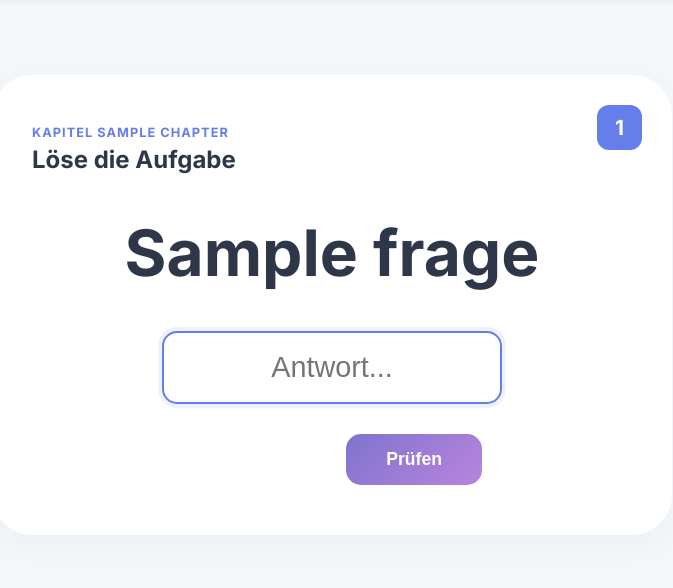
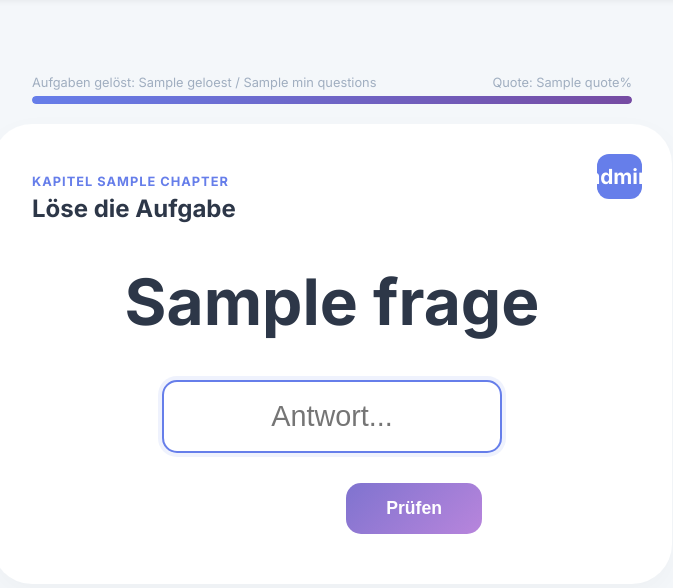
Before and after one commit to Ange1526/Mathelernapp, a Flask app: template templates/lektion.html in a window 1280 px wide. Shown: the part 65-653 px from the top of the page, without its empty margins (308-981 px from the left). Run offline with Flask 3, Linux system fonts and the light colour scheme; the template is opened without the code that fills it: most values are stand-ins (such as "Sample title", 1, 10 or a date in 2020).

Commit message:
Update lektion.html

```diff
--- a/templates/lektion.html
+++ b/templates/lektion.html
@@ -105,23 +105,83 @@
     .btn-check:active { transform: scale(0.98); }
 
     .is-correct { border: 3px solid #48BB78 !important; background-color: #F0FFF4 !important; }
-    .is-wrong { border: 3px solid #F56565 !important; background-color: #FFF5F5 !important; }
+    .is-wrong   { border: 3px solid #F56565 !important; background-color: #FFF5F5 !important; }
+
+    /* Fortschrittsbalken */
+    .progress-bar-wrapper {
+        width: 100%;
+        max-width: 600px;
+        margin-bottom: 20px;
+    }
+
+    .progress-meta {
+        display: flex;
+        justify-content: space-between;
+        font-size: 0.8rem;
+        color: #A0AEC0;
+        margin-bottom: 6px;
+    }
+
+    .progress-bar-bg {
+        background: #EDF2F7;
+        border-radius: 10px;
+        height: 8px;
+        overflow: hidden;
+    }
+
+    .progress-bar-fill {
+        height: 100%;
+        border-radius: 10px;
+        background: linear-gradient(135deg, #667EEA, #764BA2);
+        transition: width 0.4s ease;
+    }
+
+    /* Hinweis-Box */
+    .hint-box {
+        background: #FFFBEB;
+        border: 2px solid #F6E05E;
+        border-radius: 20px;
+        padding: 20px 25px;
+        margin-top: 25px;
+        text-align: left;
+    }
+
+    .hint-box-title {
+        font-weight: 700;
+        color: #744210;
+        margin-bottom: 8px;
+        font-size: 1rem;
+    }
+
+    .hint-box-text {
+        color: #975A16;
+        font-size: 0.95rem;
+        line-height: 1.5;
+    }
 </style>
 
 <div class="lektion-wrapper">
+
+    <!-- Fortschrittsbalken -->
+    <div class="progress-bar-wrapper">
+        <div class="progress-meta">
+            <span>Aufgaben gelöst: {{ geloest }} / {{ min_questions }}</span>
+            <span>Quote: {{ quote }}%</span>
+        </div>
+        <div class="progress-bar-bg">
+            <div class="progress-bar-fill" style="width: {{ [geloest / min_questions * 100, 100] | min }}%;"></div>
+        </div>
+    </div>
+
     <div class="task-card">
-        <div class="level-indicator">
-            {{ current_user.current_level if current_user.is_authenticated else '1' }}
-        </div>
+        <div class="level-indicator">{{ level }}</div>
 
         <div class="task-header">
-            <div class="chapter-info">Kapitel {{ chapter|default('1') }}</div>
+            <div class="chapter-info">Kapitel {{ chapter }}</div>
             <div class="task-instruction">Löse die Aufgabe</div>
         </div>
 
-        <div class="math-expression">
-            {{ frage|default('0 + 0') }}
-        </div>
+        <div class="math-expression">{{ frage }}</div>
 
         <form action="{{ url_for('check') }}" method="POST">
             <input type="text"
@@ -140,6 +200,19 @@
                 <button type="submit" class="btn-check">Prüfen</button>
             </div>
         </form>
+
+        <!-- Hinweis-Box: erscheint nach 2 Fehlern in Folge -->
+        {% if show_hint %}
+        <div class="hint-box">
+            <div class="hint-box-title">💡 Tipp</div>
+            <div class="hint-box-text">
+                Schau dir die Vorzeichen genau an.<br>
+                Beispiel: <strong>3 + (−5)</strong> bedeutet du gehst von 3 um 5 nach links → Ergebnis: <strong>−2</strong><br>
+                <em>Merksatz: Plus und Minus ergibt Minus.</em>
+            </div>
+        </div>
+        {% endif %}
+
     </div>
 </div>
 
```
